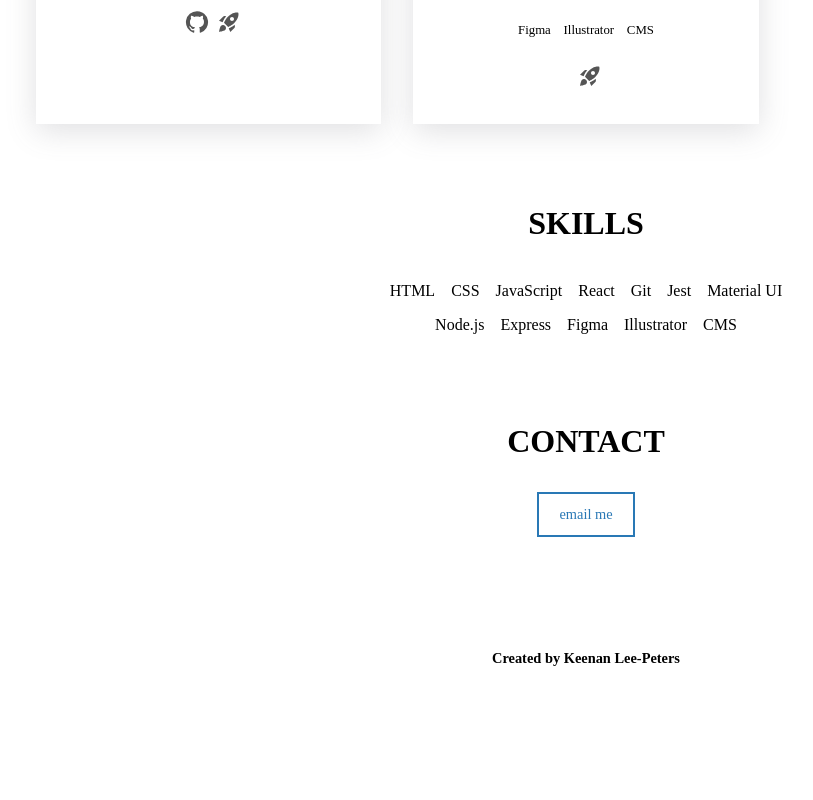
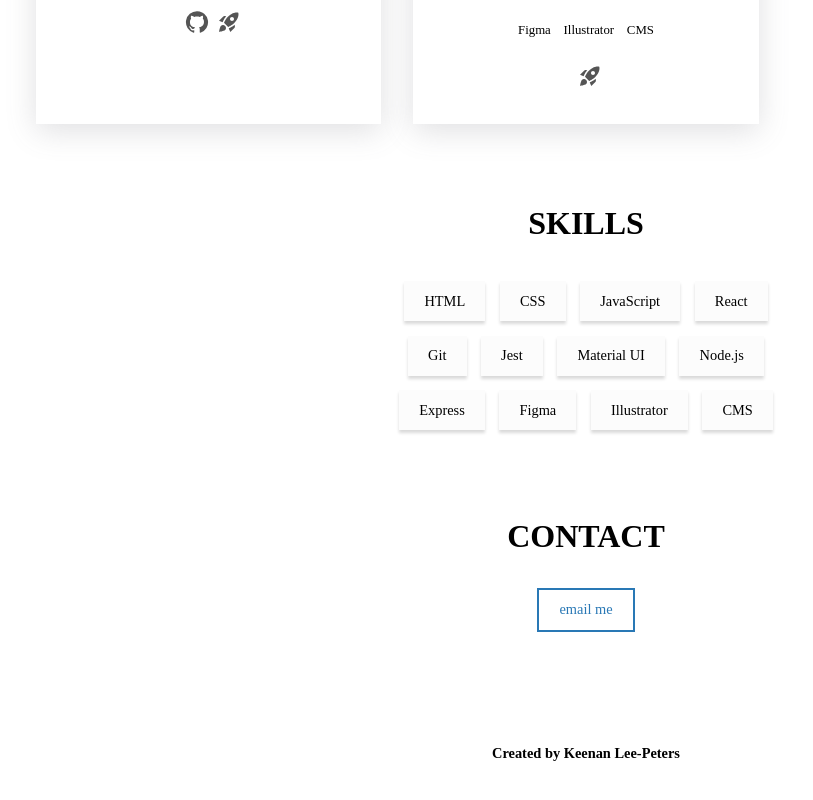
Before and after one commit to klp1130/portfolio2, a React (Create React App) app: page / in a window 1280 px wide. Shown: the part 1221-2021 px from the top of the page, without its empty margins (54-867 px from the left). Before the commit the page ends 1936 px from the top, so only its background shows below. Built offline with nearby package versions, Linux system fonts and the light colour scheme.

Commit message:
buttons for skills have correct color scheme

```diff
--- a/src/App.css
+++ b/src/App.css
@@ -2,7 +2,7 @@
     font-family: 'Poppins', sans-serif;
     line-height: 1.5;
     color: #555;
-    background-color: var(--clr-bg);
+    background-color: #fcfcfc;
 }
 
 .light {
@@ -132,7 +132,7 @@ main {
 
 .btn--plain {
     text-transform: initial;
-    background-color: #444;
+    background-color: #fcfcfc;
     box-shadow: rgba(0, 0, 0, 0.15) 0px 3px 3px 0px;
     border: 0;
 }
--- a/src/components/Skills/Skills.js
+++ b/src/components/Skills/Skills.js
@@ -10,7 +10,7 @@ const Skills = () => {
             <h2 className='section__title'>Skills</h2>
             <ul className='skills__list'>
                 {skills.map((skill) =>(
-                    <li key={uniqid()} className='skills__list-item'>
+                    <li key={uniqid()} className='skills__list-item btn btn--plain'>
                     {skill}
                     </li>
                 ))}
```
